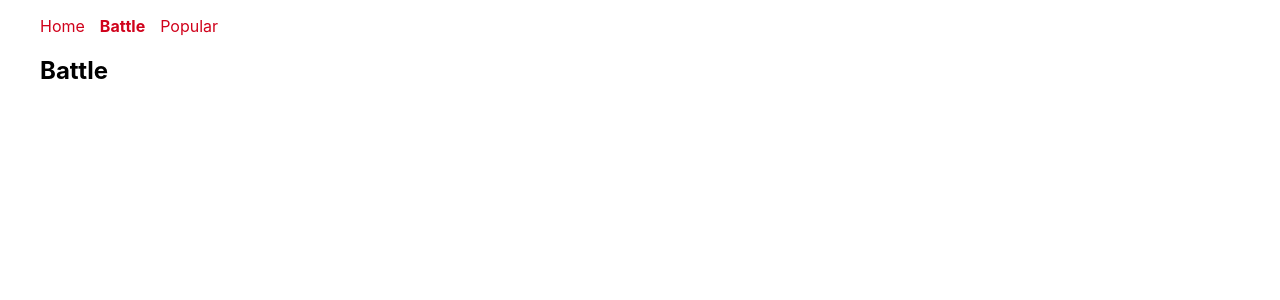
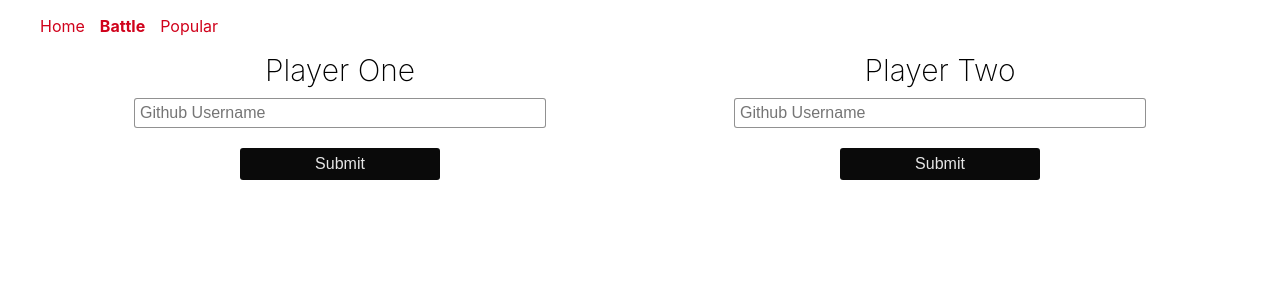
Before and after one commit to artem-zborovskiy/github-battle, a React app: page /battle in a window 1280 px wide. Shown: the top 300 px of the page. Built offline with nearby package versions, Linux system fonts and the light colour scheme.

Commit message:
changes from lesson #9

```diff
--- a/src/components/App.js
+++ b/src/components/App.js
@@ -2,9 +2,10 @@ import React from "react";
 import { BrowserRouter as Router, Route, Switch } from "react-router-dom";
 import { Nav } from './Nav.js';
 import { Home } from './Home.js';
+import { NotFound } from './NotFound.js';
 import Popular from './Popular.js';
-import { Battle } from './Battle.js';
-import { NotFound } from './NotFound.js';
+import Battle from './Battle.js';
+import Results from "./Results.js";
 
 export const App = () => (
     <Router>
@@ -14,6 +15,7 @@ export const App = () => (
                 <Route exact path='/' component={Home} />
                 <Route exact path='/popular' component={Popular} />
                 <Route exact path='/battle' component={Battle} />
+                <Route exact path='/battle/results' component={Results} />
                 <Route component={NotFound} />
             </Switch>
         </div>
--- a/src/components/Battle.js
+++ b/src/components/Battle.js
@@ -1,9 +1,80 @@
 import React from "react";
+import { Link } from "react-router-dom";
+import PlayerInput from "./PlayerInput.js";
+import PlayerPreview from "./PlayerPreview.js";
 
-export const Battle = () => {
-    return(
-        <div>
-            <h2>Battle</h2>
-        </div>
-    )
+class Battle extends React.Component {
+    constructor() {
+        super();
+        this.state = {
+            playerOneName: '',
+            playerOneImg: null,
+            playerTwoName: '',
+            playerTwoImg: null
+        }
+
+        this.handleSubmit = this.handleSubmit.bind(this);
+    }
+
+    handleSubmit(id, username) {
+        this.setState({
+            [id + 'Name']: username,
+            [id + 'Img']: `https://github.com/${username}.png?size200`
+        });
+    }
+
+    handleReset(id) {
+        this.setState({
+            [id + 'Name']: '',
+            [id + 'Img']: null
+        });
+    }
+
+    render() {
+        const { playerOneName, playerTwoName, playerOneImg, playerTwoImg } = this.state;
+
+        return(
+            <div>
+                <div className="row">
+                    {!playerOneName ?
+                        <PlayerInput
+                            id="playerOne"
+                            label="Player One"
+                            onSubmit={this.handleSubmit}
+                        /> :
+                        <PlayerPreview
+                            username={playerOneName}
+                            avatar={playerOneImg}
+                        >
+                            <button className="reset" onClick={this.handleReset.bind(this, 'playerOne')}>Reset</button>
+                        </PlayerPreview>
+                    }
+                    {!playerTwoName ?
+                        <PlayerInput
+                            id="playerTwo"
+                            label="Player Two"
+                            onSubmit={this.handleSubmit}
+                        /> :
+                        <PlayerPreview
+                            username={playerTwoName}
+                            avatar={playerTwoImg}
+                        >
+                            <button className="reset" onClick={this.handleReset.bind(this, 'playerTwo')}>Reset</button>
+                        </PlayerPreview>
+                    }
+                </div>
+
+                {playerOneImg && playerTwoImg &&
+                    <Link className="button" to={{
+                        pathname: '/battle/results',
+                        search: `?playerOneName=${playerOneName}&playerTwoName=${playerTwoName}`
+                    }}>
+                        Battle
+                    </Link>
+                }
+            </div>
+        );
+    }
 }
+
+export default Battle;
--- /dev/null
+++ b/src/components/PlayerInput.js
@@ -0,0 +1,34 @@
+import React, { useState } from "react";
+
+const PlayerInput = ({ label, id, onSubmit }) => {
+    const [username, setUsername] = useState('');
+
+    const handleChange = (event) => {
+        setUsername(event.target.value);
+    }
+
+    const handleSubmit = (event) => {
+        event.preventDefault();
+        onSubmit(id, username);
+    }
+
+    return(
+        <form className="column" onSubmit={handleSubmit}>
+            <label className="header" htmlFor="username">{label}</label>
+            <input
+                id="username"
+                type="text"
+                placeholder="Github Username"
+                autoComplete="off"
+                value={username}
+                onChange={handleChange}
+            />
+            <button
+                className="button"
+                disabled={!username}
+                type="submit">Submit</button>
+        </form>
+    )
+}
+
+export default PlayerInput;
--- /dev/null
+++ b/src/components/PlayerPreview.js
@@ -0,0 +1,15 @@
+import React from "react";
+
+const PlayerPreview = ({ username, avatar, children }) => {
+    return(
+        <div>
+            <div className="column">
+                <img className="avatar" src={avatar} alt="avatar" />
+                <h2 className="username">@{username}</h2>
+            </div>
+            {children}
+        </div>
+    )
+}
+
+export default PlayerPreview;
--- a/src/components/Popular.js
+++ b/src/components/Popular.js
@@ -31,8 +31,10 @@ class Popular extends React.Component {
     }
 
     selectLanguage(language) {
-        this.setState({selectedLanguage: language, repos: null});
-        this.fetchHandler(language);
+        if(language !== this.state.selectedLanguage) {
+            this.setState({selectedLanguage: language, repos: null});
+            this.fetchHandler(language);
+        }
     }
 
     render() {
--- /dev/null
+++ b/src/components/Results.js
@@ -0,0 +1,17 @@
+import React from "react";
+
+const Results = (props) => {
+    useEffect(() => {
+        const searchParams = new URLSearchParams(props.location.search);
+        const playerOneName = searchParams.get('playerOneName');
+        const playeTwoName = searchParams.get('playeTwoName');
+    }, []);
+
+    return(
+        <div>
+            123
+        </div>
+    )
+}
+
+export default Results;
```
